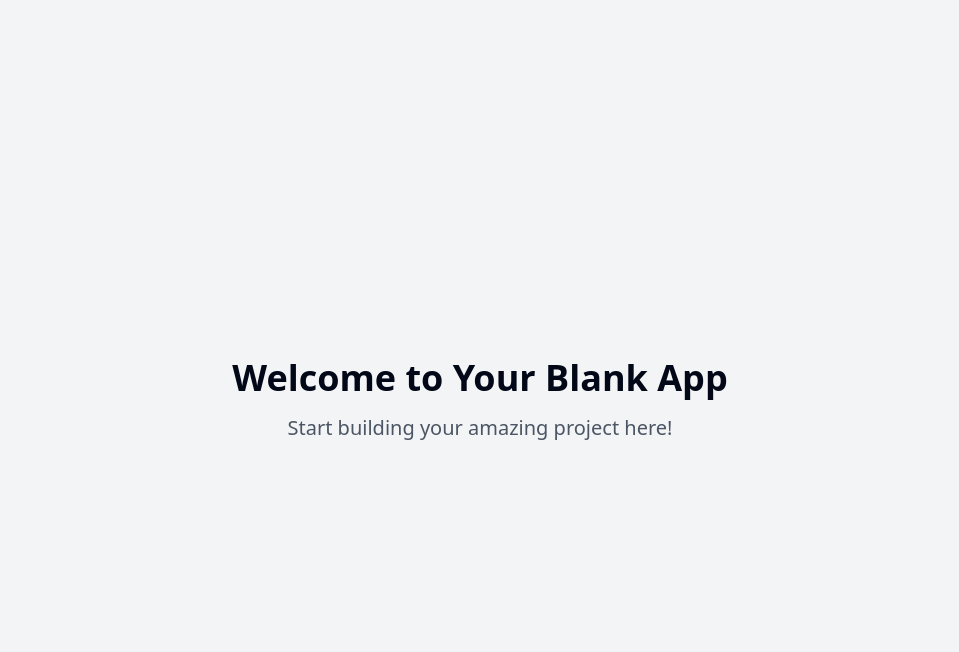
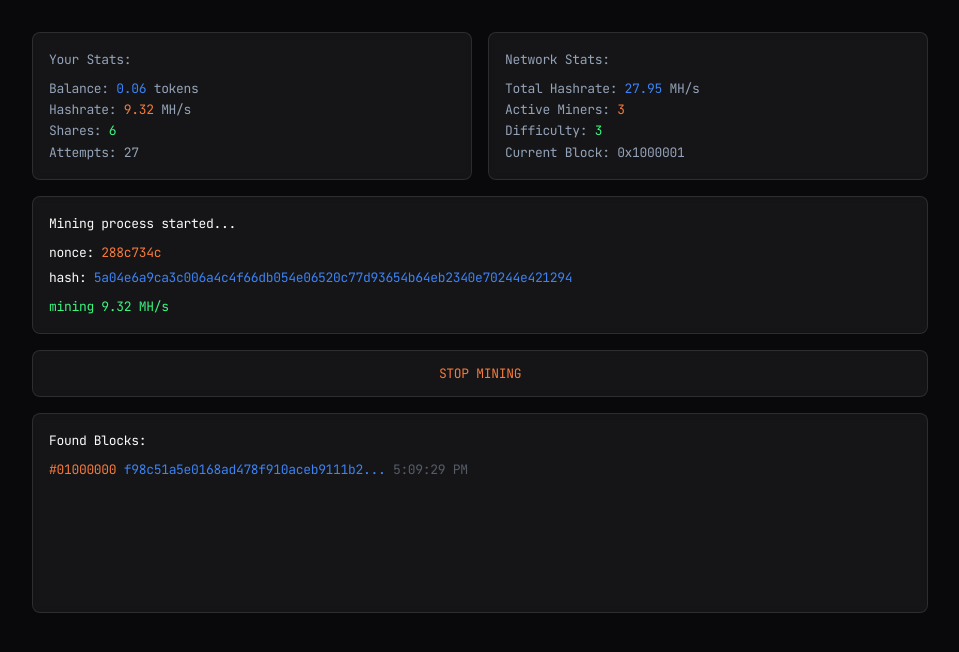
Before and after one commit to elinmaks/mining-terminal-express, a React (Vite) app: page / in a window 1280 px wide. Shown: the top 652 px of the page, without its empty margins (160-1119 px from the left). Built offline with nearby package versions, Linux system fonts and the light colour scheme.

Commit message:
Create mining terminal UI
Creates a basic mining terminal UI with stats and output.

```diff
--- /dev/null
+++ b/src/components/BlocksList.tsx
@@ -0,0 +1,30 @@
+
+import { memo } from 'react';
+
+interface Block {
+  number: string;
+  hash: string;
+  time: string;
+}
+
+interface BlocksListProps {
+  blocks: Block[];
+}
+
+const BlocksList = memo(({ blocks }: BlocksListProps) => {
+  return (
+    <div className="glass-panel p-4 rounded-lg h-[200px] overflow-y-auto terminal-text">
+      <div className="mb-2">Found Blocks:</div>
+      {blocks.map((block, index) => (
+        <div key={index} className="text-terminal-text mb-1">
+          <span className="text-terminal-nonce">#{block.number}</span>{' '}
+          <span className="text-terminal-hash">{block.hash.substring(0, 32)}...</span>{' '}
+          <span className="opacity-50">{block.time}</span>
+        </div>
+      ))}
+    </div>
+  );
+});
+
+BlocksList.displayName = 'BlocksList';
+export default BlocksList;
--- /dev/null
+++ b/src/components/MiningOutput.tsx
@@ -0,0 +1,28 @@
+
+import { memo } from 'react';
+
+interface MiningOutputProps {
+  nonce: string;
+  hash: string;
+  hashrate: string;
+}
+
+const MiningOutput = memo(({ nonce, hash, hashrate }: MiningOutputProps) => {
+  return (
+    <div className="glass-panel p-4 rounded-lg mb-4 min-h-[120px] terminal-text">
+      <div>Mining process started...</div>
+      <div className="mt-2">
+        nonce: <span className="text-terminal-nonce">{nonce}</span>
+      </div>
+      <div className="mt-1 break-all">
+        hash: <span className="text-terminal-hash">{hash}</span>
+      </div>
+      <div className="mt-2">
+        <span className="text-terminal-rate">mining {hashrate} MH/s</span>
+      </div>
+    </div>
+  );
+});
+
+MiningOutput.displayName = 'MiningOutput';
+export default MiningOutput;
--- /dev/null
+++ b/src/components/MiningStats.tsx
@@ -0,0 +1,50 @@
+
+import { memo } from 'react';
+
+interface Stats {
+  balance: number;
+  hashrate: number;
+  shares: number;
+  attempts: number;
+}
+
+interface NetworkStats {
+  totalHashrate: number;
+  activeMiners: number;
+  difficulty: number;
+  currentBlock: number;
+}
+
+interface MiningStatsProps {
+  personalStats: Stats;
+  networkStats: NetworkStats;
+}
+
+const MiningStats = memo(({ personalStats, networkStats }: MiningStatsProps) => {
+  return (
+    <div className="grid grid-cols-1 md:grid-cols-2 gap-4 mb-4">
+      <div className="glass-panel p-4 rounded-lg">
+        <div className="terminal-text text-terminal-text">
+          <div className="mb-2">Your Stats:</div>
+          <div>Balance: <span className="text-terminal-hash">{personalStats.balance.toFixed(2)}</span> tokens</div>
+          <div>Hashrate: <span className="text-terminal-nonce">{personalStats.hashrate.toFixed(2)}</span> MH/s</div>
+          <div>Shares: <span className="text-terminal-rate">{personalStats.shares}</span></div>
+          <div>Attempts: <span className="text-terminal-text">{personalStats.attempts}</span></div>
+        </div>
+      </div>
+
+      <div className="glass-panel p-4 rounded-lg">
+        <div className="terminal-text text-terminal-text">
+          <div className="mb-2">Network Stats:</div>
+          <div>Total Hashrate: <span className="text-terminal-hash">{networkStats.totalHashrate.toFixed(2)}</span> MH/s</div>
+          <div>Active Miners: <span className="text-terminal-nonce">{networkStats.activeMiners}</span></div>
+          <div>Difficulty: <span className="text-terminal-rate">{networkStats.difficulty}</span></div>
+          <div>Current Block: <span className="text-terminal-text">0x{networkStats.currentBlock.toString(16)}</span></div>
+        </div>
+      </div>
+    </div>
+  );
+});
+
+MiningStats.displayName = 'MiningStats';
+export default MiningStats;
--- a/src/index.css
+++ b/src/index.css
@@ -1,101 +1,53 @@
+
+@import url('https://fonts.googleapis.com/css2?family=JetBrains+Mono:wght@300;400;500&display=swap');
+
 @tailwind base;
 @tailwind components;
 @tailwind utilities;
 
 @layer base {
   :root {
-    --background: 0 0% 100%;
-    --foreground: 222.2 84% 4.9%;
-
-    --card: 0 0% 100%;
-    --card-foreground: 222.2 84% 4.9%;
-
-    --popover: 0 0% 100%;
-    --popover-foreground: 222.2 84% 4.9%;
-
-    --primary: 222.2 47.4% 11.2%;
-    --primary-foreground: 210 40% 98%;
-
-    --secondary: 210 40% 96.1%;
-    --secondary-foreground: 222.2 47.4% 11.2%;
-
-    --muted: 210 40% 96.1%;
-    --muted-foreground: 215.4 16.3% 46.9%;
-
-    --accent: 210 40% 96.1%;
-    --accent-foreground: 222.2 47.4% 11.2%;
-
-    --destructive: 0 84.2% 60.2%;
-    --destructive-foreground: 210 40% 98%;
-
-    --border: 214.3 31.8% 91.4%;
-    --input: 214.3 31.8% 91.4%;
-    --ring: 222.2 84% 4.9%;
-
+    --background: 240 10% 3.9%;
+    --foreground: 0 0% 98%;
+    --card: 240 10% 3.9%;
+    --card-foreground: 0 0% 98%;
+    --popover: 240 10% 3.9%;
+    --popover-foreground: 0 0% 98%;
+    --terminal-text: 215 20.2% 65.1%;
+    --terminal-hash: 217 91.2% 59.8%;
+    --terminal-nonce: 20 90.2% 59.8%;
+    --terminal-rate: 142 90.2% 59.8%;
+    --border: 215 27.9% 16.9%;
+    --input: 215 27.9% 16.9%;
+    --ring: 216 12.2% 83.9%;
     --radius: 0.5rem;
-
-    --sidebar-background: 0 0% 98%;
-
-    --sidebar-foreground: 240 5.3% 26.1%;
-
-    --sidebar-primary: 240 5.9% 10%;
-
-    --sidebar-primary-foreground: 0 0% 98%;
-
-    --sidebar-accent: 240 4.8% 95.9%;
-
-    --sidebar-accent-foreground: 240 5.9% 10%;
-
-    --sidebar-border: 220 13% 91%;
-
-    --sidebar-ring: 217.2 91.2% 59.8%;
   }
 
-  .dark {
-    --background: 222.2 84% 4.9%;
-    --foreground: 210 40% 98%;
+  body {
+    @apply bg-background text-foreground antialiased;
+    font-feature-settings: "ss01", "ss02", "cv01", "cv02", "cv03";
+  }
 
-    --card: 222.2 84% 4.9%;
-    --card-foreground: 210 40% 98%;
+  ::-webkit-scrollbar {
+    width: 4px;
+  }
 
-    --popover: 222.2 84% 4.9%;
-    --popover-foreground: 210 40% 98%;
+  ::-webkit-scrollbar-track {
+    @apply bg-background/50;
+  }
 
-    --primary: 210 40% 98%;
-    --primary-foreground: 222.2 47.4% 11.2%;
-
-    --secondary: 217.2 32.6% 17.5%;
-    --secondary-foreground: 210 40% 98%;
-
-    --muted: 217.2 32.6% 17.5%;
-    --muted-foreground: 215 20.2% 65.1%;
-
-    --accent: 217.2 32.6% 17.5%;
-    --accent-foreground: 210 40% 98%;
-
-    --destructive: 0 62.8% 30.6%;
-    --destructive-foreground: 210 40% 98%;
-
-    --border: 217.2 32.6% 17.5%;
-    --input: 217.2 32.6% 17.5%;
-    --ring: 212.7 26.8% 83.9%;
-    --sidebar-background: 240 5.9% 10%;
-    --sidebar-foreground: 240 4.8% 95.9%;
-    --sidebar-primary: 224.3 76.3% 48%;
-    --sidebar-primary-foreground: 0 0% 100%;
-    --sidebar-accent: 240 3.7% 15.9%;
-    --sidebar-accent-foreground: 240 4.8% 95.9%;
-    --sidebar-border: 240 3.7% 15.9%;
-    --sidebar-ring: 217.2 91.2% 59.8%;
+  ::-webkit-scrollbar-thumb {
+    @apply bg-border rounded-full;
   }
 }
 
-@layer base {
-  * {
-    @apply border-border;
+@layer utilities {
+  .glass-panel {
+    @apply backdrop-blur-sm bg-white/5 border border-white/10;
   }
 
-  body {
-    @apply bg-background text-foreground;
+  .terminal-text {
+    font-family: 'JetBrains Mono', monospace;
+    @apply text-[13px] leading-relaxed tracking-tight;
   }
 }
--- a/src/pages/Index.tsx
+++ b/src/pages/Index.tsx
@@ -1,11 +1,131 @@
-// Update this page (the content is just a fallback if you fail to update the page)
+
+import { useState, useCallback, useEffect } from 'react';
+import MiningStats from '@/components/MiningStats';
+import MiningOutput from '@/components/MiningOutput';
+import BlocksList from '@/components/BlocksList';
+
+const HEX_CHARS = '0123456789abcdef';
+
+const generateHash = () => {
+  return Array.from(crypto.getRandomValues(new Uint8Array(32)))
+    .map(b => b.toString(16).padStart(2, '0'))
+    .join('');
+};
+
+const generateNonce = () => {
+  return Array.from(crypto.getRandomValues(new Uint8Array(4)))
+    .map(b => b.toString(16).padStart(2, '0'))
+    .join('');
+};
+
+const animateString = (str: string, changePercent = 0.1) => {
+  const chars = str.split('');
+  const numToChange = Math.max(1, Math.floor(chars.length * changePercent));
+
+  for (let i = 0; i < numToChange; i++) {
+    const pos = Math.floor(Math.random() * chars.length);
+    chars[pos] = HEX_CHARS[Math.floor(Math.random() * HEX_CHARS.length)];
+  }
+
+  return chars.join('');
+};
 
 const Index = () => {
+  const [isMining, setIsMining] = useState(true);
+  const [currentHash, setCurrentHash] = useState(generateHash());
+  const [currentNonce, setCurrentNonce] = useState(generateNonce());
+  const [stats, setStats] = useState({
+    balance: 0,
+    hashrate: 0,
+    shares: 0,
+    attempts: 0,
+    totalHashrate: 0,
+    activeMiners: 3,
+    difficulty: 3,
+    currentBlock: 0x1000000,
+  });
+  const [blocks, setBlocks] = useState<Array<{ number: string; hash: string; time: string; }>>([]);
+
+  const addFoundBlock = useCallback(() => {
+    const blockNum = stats.currentBlock.toString(16).padStart(8, '0');
+    const hash = generateHash();
+    const time = new Date().toLocaleTimeString();
+
+    setBlocks(prev => {
+      const newBlocks = [{ number: blockNum, hash, time }, ...prev];
+      return newBlocks.slice(0, 5);
+    });
+
+    setStats(prev => ({
+      ...prev,
+      currentBlock: prev.currentBlock + 1
+    }));
+
+    setCurrentHash(generateHash());
+    setCurrentNonce(generateNonce());
+  }, [stats.currentBlock]);
+
+  const simulateMining = useCallback(() => {
+    if (!isMining) return;
+
+    setStats(prev => {
+      const newStats = { ...prev };
+      newStats.attempts++;
+      if (Math.random() < 0.1) {
+        newStats.shares++;
+        newStats.balance += 0.01;
+      }
+      newStats.hashrate = Math.random() * 5 + 8;
+      return newStats;
+    });
+
+    setCurrentHash(prev => animateString(prev, 0.05));
+    setCurrentNonce(prev => animateString(prev, 0.1));
+
+    if (Math.random() < 0.02) {
+      addFoundBlock();
+    }
+  }, [isMining, addFoundBlock]);
+
+  useEffect(() => {
+    if (isMining) {
+      const interval = setInterval(simulateMining, 200);
+      return () => clearInterval(interval);
+    }
+  }, [isMining, simulateMining]);
+
   return (
-    <div className="min-h-screen flex items-center justify-center bg-gray-100">
-      <div className="text-center">
-        <h1 className="text-4xl font-bold mb-4">Welcome to Your Blank App</h1>
-        <p className="text-xl text-gray-600">Start building your amazing project here!</p>
+    <div className="min-h-screen bg-background p-4 md:p-8">
+      <div className="max-w-4xl mx-auto">
+        <MiningStats
+          personalStats={{
+            balance: stats.balance,
+            hashrate: stats.hashrate,
+            shares: stats.shares,
+            attempts: stats.attempts
+          }}
+          networkStats={{
+            totalHashrate: stats.hashrate * stats.activeMiners,
+            activeMiners: stats.activeMiners,
+            difficulty: stats.difficulty,
+            currentBlock: stats.currentBlock
+          }}
+        />
+
+        <MiningOutput
+          nonce={currentNonce}
+          hash={currentHash}
+          hashrate={stats.hashrate.toFixed(2)}
+        />
+
+        <button
+          onClick={() => setIsMining(prev => !prev)}
+          className="w-full glass-panel p-3 rounded-lg mb-4 terminal-text text-terminal-nonce hover:bg-white/10 transition-colors"
+        >
+          {isMining ? 'STOP MINING' : 'START MINING'}
+        </button>
+
+        <BlocksList blocks={blocks} />
       </div>
     </div>
   );
--- a/tailwind.config.ts
+++ b/tailwind.config.ts
@@ -1,96 +1,41 @@
+
 import type { Config } from "tailwindcss";
 
 export default {
   darkMode: ["class"],
-	content: [
-		"./pages/**/*.{ts,tsx}",
-		"./components/**/*.{ts,tsx}",
-		"./app/**/*.{ts,tsx}",
-		"./src/**/*.{ts,tsx}",
-	],
+  content: ["./src/**/*.{ts,tsx}"],
   prefix: "",
   theme: {
-		container: {
-			center: true,
-			padding: '2rem',
-			screens: {
-				'2xl': '1400px'
+    extend: {
+      colors: {
+        border: "hsl(var(--border))",
+        background: "hsl(var(--background))",
+        foreground: "hsl(var(--foreground))",
+        terminal: {
+          text: "hsl(var(--terminal-text))",
+          hash: "hsl(var(--terminal-hash))",
+          nonce: "hsl(var(--terminal-nonce))",
+          rate: "hsl(var(--terminal-rate))"
         }
       },
-		extend: {
-			colors: {
-				border: 'hsl(var(--border))',
-				input: 'hsl(var(--input))',
-				ring: 'hsl(var(--ring))',
-				background: 'hsl(var(--background))',
-				foreground: 'hsl(var(--foreground))',
-				primary: {
-					DEFAULT: 'hsl(var(--primary))',
-					foreground: 'hsl(var(--primary-foreground))'
+      fontFamily: {
+        mono: ["JetBrains Mono", "monospace"]
       },
-				secondary: {
-					DEFAULT: 'hsl(var(--secondary))',
-					foreground: 'hsl(var(--secondary-foreground))'
+      keyframes: {
+        "fade-in": {
+          "0%": { opacity: "0", transform: "translateY(10px)" },
+          "100%": { opacity: "1", transform: "translateY(0)" }
         },
-				destructive: {
-					DEFAULT: 'hsl(var(--destructive))',
-					foreground: 'hsl(var(--destructive-foreground))'
-				},
-				muted: {
-					DEFAULT: 'hsl(var(--muted))',
-					foreground: 'hsl(var(--muted-foreground))'
-				},
-				accent: {
-					DEFAULT: 'hsl(var(--accent))',
-					foreground: 'hsl(var(--accent-foreground))'
-				},
-				popover: {
-					DEFAULT: 'hsl(var(--popover))',
-					foreground: 'hsl(var(--popover-foreground))'
-				},
-				card: {
-					DEFAULT: 'hsl(var(--card))',
-					foreground: 'hsl(var(--card-foreground))'
-				},
-				sidebar: {
-					DEFAULT: 'hsl(var(--sidebar-background))',
-					foreground: 'hsl(var(--sidebar-foreground))',
-					primary: 'hsl(var(--sidebar-primary))',
-					'primary-foreground': 'hsl(var(--sidebar-primary-foreground))',
-					accent: 'hsl(var(--sidebar-accent))',
-					'accent-foreground': 'hsl(var(--sidebar-accent-foreground))',
-					border: 'hsl(var(--sidebar-border))',
-					ring: 'hsl(var(--sidebar-ring))'
+        "fade-out": {
+          "0%": { opacity: "1", transform: "translateY(0)" },
+          "100%": { opacity: "0", transform: "translateY(10px)" }
         }
       },
-			borderRadius: {
-				lg: 'var(--radius)',
-				md: 'calc(var(--radius) - 2px)',
-				sm: 'calc(var(--radius) - 4px)'
-			},
-			keyframes: {
-				'accordion-down': {
-					from: {
-						height: '0'
-					},
-					to: {
-						height: 'var(--radix-accordion-content-height)'
-					}
-				},
-				'accordion-up': {
-					from: {
-						height: 'var(--radix-accordion-content-height)'
-					},
-					to: {
-						height: '0'
+      animation: {
+        "fade-in": "fade-in 0.3s ease-out",
+        "fade-out": "fade-out 0.3s ease-out"
       }
     }
   },
-			animation: {
-				'accordion-down': 'accordion-down 0.2s ease-out',
-				'accordion-up': 'accordion-up 0.2s ease-out'
-			}
-		}
-	},
-	plugins: [require("tailwindcss-animate")],
+  plugins: [require("tailwindcss-animate")]
 } satisfies Config;
```
Lines whose indentation alone changed are shown as unchanged.
